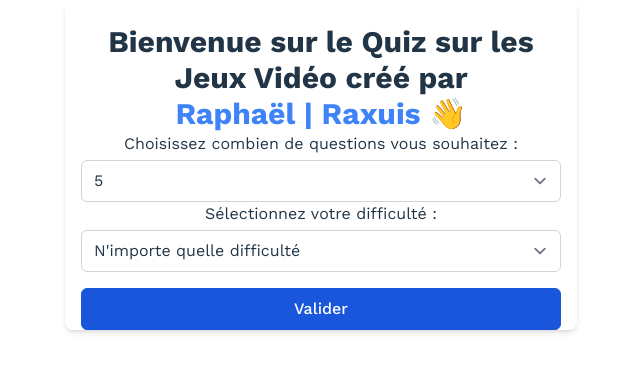
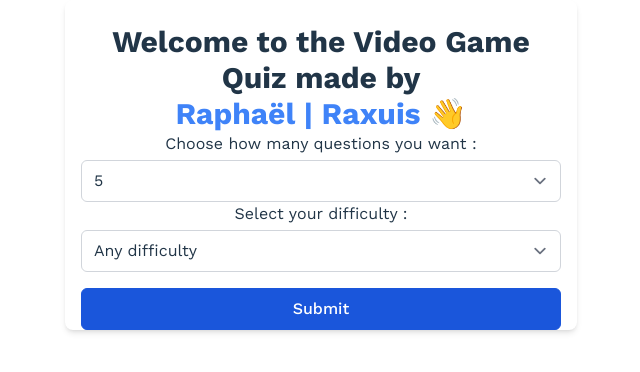
Before and after one commit to Raxuis/video-game-trivia, a React (Vite) app: page / in a window 1280 px wide. Shown: the top 372 px of the page, without its empty margins (319-959 px from the left). Built offline with nearby package versions, Linux system fonts and the light colour scheme.

Commit message:
Changed the language to english

```diff
--- a/src/components/LandingText.jsx
+++ b/src/components/LandingText.jsx
@@ -4,7 +4,7 @@ const LandingText = () => {
   return (
     <div className="pt-6">
       <h1 className="text-center text-3xl font-bold">
-        Bienvenue sur le Quiz sur les Jeux Vidéo créé par
+        Welcome to the Video Game Quiz made by
         <br />
         <a
           href="https://github.com/Raxuis"
--- a/src/pages/Form.jsx
+++ b/src/pages/Form.jsx
@@ -34,7 +34,7 @@ const Form = () => {
         onSubmit={(e) => submitButton(e)}
       >
         <label htmlFor="amount" name="amount">
-          Choisissez combien de questions vous souhaitez :
+          Choose how many questions you want :
         </label>
         <select
           name="amount"
@@ -48,7 +48,7 @@ const Form = () => {
             </option>
           ))}
         </select>
-        <label htmlFor="difficulty">Sélectionnez votre difficulté :</label>
+        <label htmlFor="difficulty">Select your difficulty :</label>
         <select
           name="difficulty"
           id="difficulty"
@@ -59,15 +59,15 @@ const Form = () => {
             key={"any"}
             value={
               Math.random() < 0.33
-                ? "facile"
+                ? "easy"
                 : Math.random() < 0.66
-                ? "moyen"
-                : "difficile"
+                ? "medium"
+                : "hard"
             }
           >
-            N'importe quelle difficulté
+            Any difficulty
           </option>
-          {["facile", "moyen", "difficile"].map((value) => (
+          {["easy", "medium", "hard"].map((value) => (
             <option key={value} value={value}>
               {value.charAt(0).toUpperCase() + value.slice(1)}
             </option>
@@ -77,7 +77,7 @@ const Form = () => {
           type="submit"
           className="block w-full px-3 py-2 mt-4 text-base font-medium text-white bg-blue-700 rounded-md border border-blue-700 hover:duration-750 hover:bg-blue-800  focus:ring"
         >
-          Valider
+          Submit
         </button>
       </form>
     </div>
--- a/src/pages/Questions.jsx
+++ b/src/pages/Questions.jsx
@@ -2,9 +2,6 @@ import React from "react";
 import { Link, useLocation } from "react-router-dom";
 
 function convertEntitiesHTML(texte) {
-  const submitButton = (e) => {
-    e.preventDefault();
-  };
   const entitiesHTML = {
     "&quot;": '"',
     "&apos;": "'",
```
Also changed, not shown: other/link.txt.
